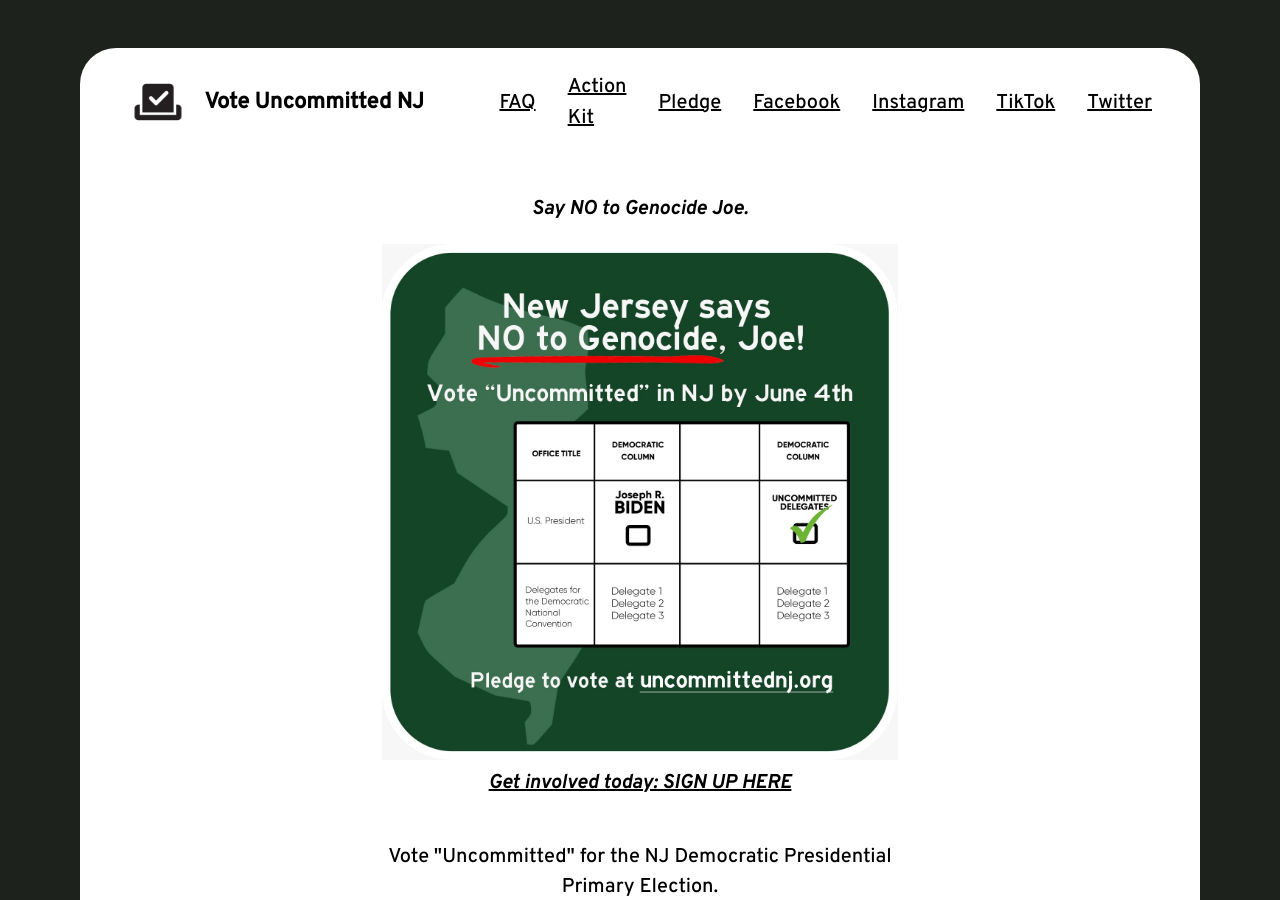
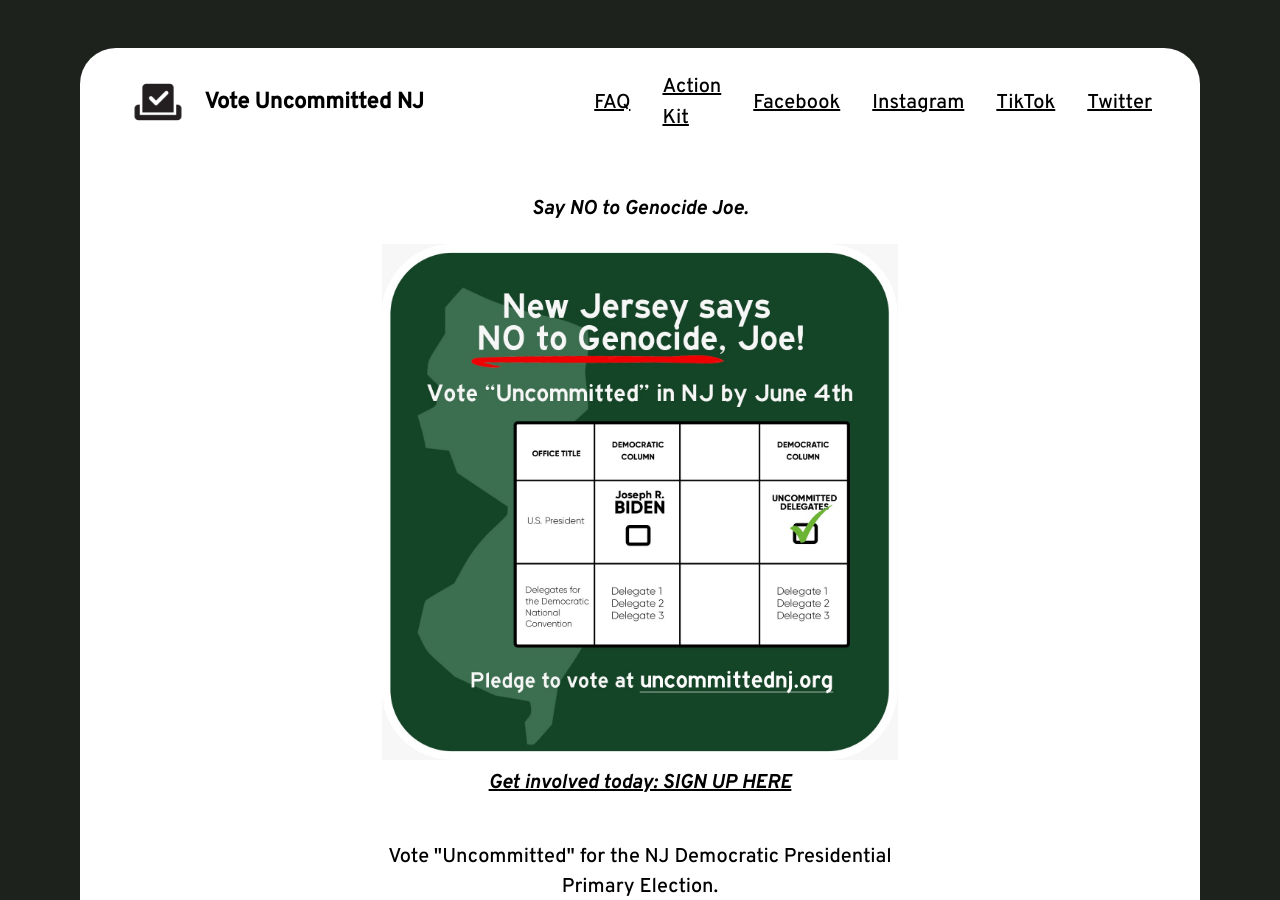
Before and after one commit to dsa-ntc/uncommittednj.org, a Jekyll site: the page built from index.html, in a window 1280 px wide and 900 px high. Built offline with Jekyll 4.4.1, drawn with Linux system fonts in a browser that asks for light colours.

Commit message:
Update nav-list-items.html

```diff
--- a/_includes/nav-list-items.html
+++ b/_includes/nav-list-items.html
@@ -1,6 +1,5 @@
 <li class="nav-item"><a href="/faq">FAQ</a></li>
-<li class="nav-item"><a href="https://uncommittednjkit.carrd.co/">Action Kit</a></li>
-<li class="nav-item"><a href="/pledge">Pledge</a></li>
+<li class="nav-item"><a href="/action/">Action Kit</a></li>
 <li class="nav-item"><a href="https://www.facebook.com/profile.php?id=61557751538139&mibextid=PlNXYD">Facebook</a></li>
 <li class="nav-item"><a href="https://www.instagram.com/uncommittednj">Instagram</a></li>
 <li class="nav-item"><a href="https://www.tiktok.com/@uncommittednj">TikTok</a></li>
```
